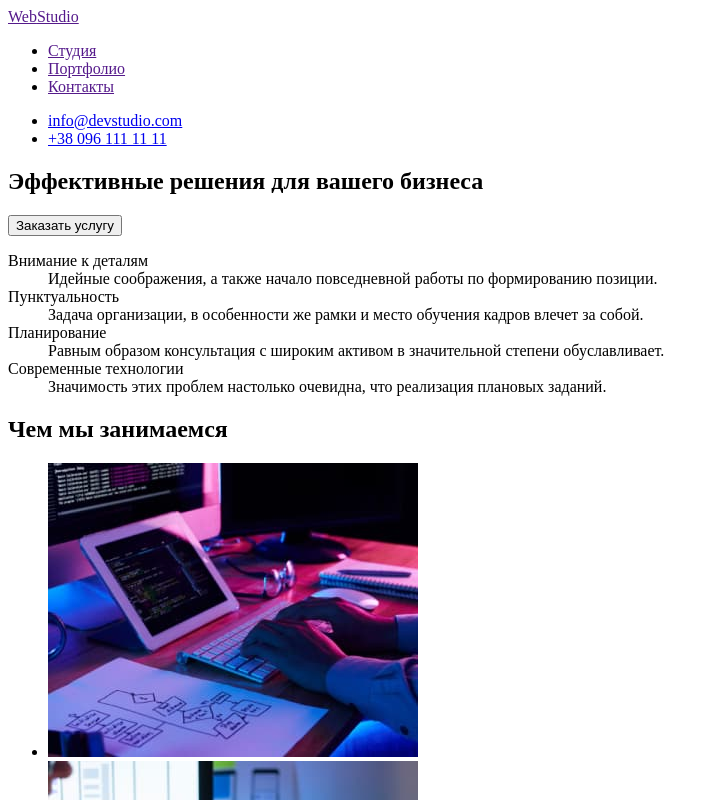
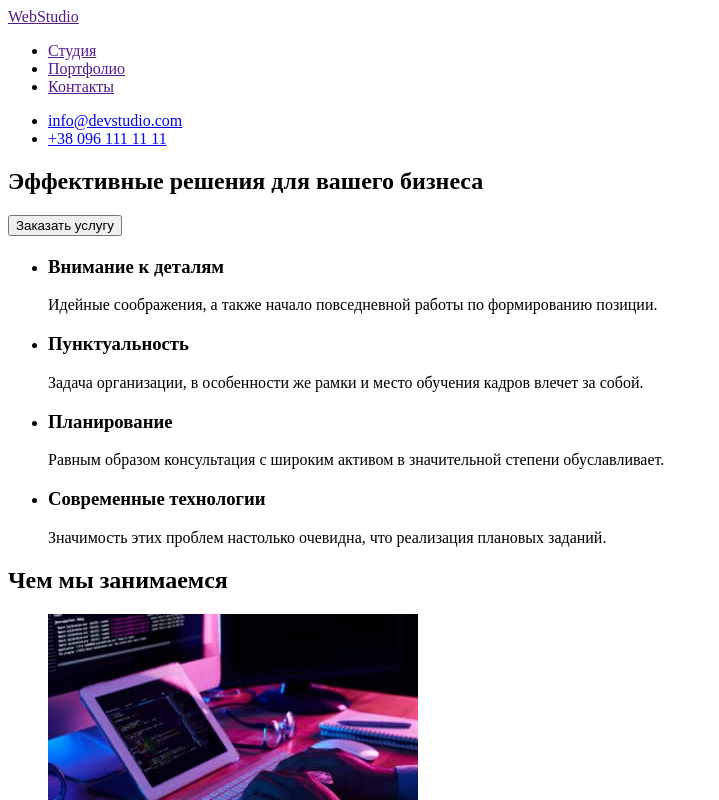
Before and after one commit to KHARKIVSKA-KURKUMA/goit-markup-hw-01, a plain HTML site: page index.html in a window 1280 px wide. Shown: the top 800 px of the page, without its empty margins (0-719 px from the left). Drawn offline with Linux system fonts and the light colour scheme.

Commit message:
correction hw

```diff
--- a/index.html
+++ b/index.html
@@ -9,7 +9,7 @@
 <body>
     <header>
         <a href="" lang="en">
-            <span class="blue">Web</span><span class="black">Studio</span>
+            Web<span class="black">Studio</span>
         </a>
         <nav>
             <ul>
@@ -39,16 +39,25 @@
     <button type="button">Заказать услугу</button>
 </section>
 <section>
-<dl>
-    <dt>Внимание к деталям</dt>
-    <dd>Идейные соображения, а также начало повседневной работы по формированию позиции.</dd>
-    <dt>Пунктуальность</dt>
-    <dd>Задача организации, в особенности же рамки и место обучения кадров влечет за собой.</dd>
-    <dt>Планирование</dt>
-    <dd>Равным образом консультация с широким активом в значительной степени обуславливает.</dd>
-    <dt>Современные технологии</dt>
-    <dd>Значимость этих проблем настолько очевидна, что реализация плановых заданий.</dd>
-</dl>
+    <h2></h2>
+    <ul>
+        <li>
+            <h3>Внимание к деталям</h3>
+            <p>Идейные соображения, а также начало повседневной работы по формированию позиции.</p>
+        </li>
+        <li>
+            <h3>Пунктуальность</h3>
+            <p>Задача организации, в особенности же рамки и место обучения кадров влечет за собой.</p>
+        </li>
+        <li>
+            <h3>Планирование</h3>
+            <p>Равным образом консультация с широким активом в значительной степени обуславливает.</p>
+        </li>
+        <li>
+            <h3>Современные технологии</h3>
+            <p>Значимость этих проблем настолько очевидна, что реализация плановых заданий.</p>
+        </li>
+    </ul>
 </section>
 <section>
     <h2>Чем мы занимаемся</h2>
@@ -127,11 +136,21 @@
 </main>
 <footer>
     <a href="" lang="en">
-        <span class="blue">Web</span><span class="black">Studio</span>
+        Web<span class="black">Studio</span>
     </a>
     <p>г. Киев, пр-т Леси Украинки, 26</p>
-    <address>info@example.com</address>
+    <address>
+<p>
+<ul>
+    <li>
+    <a href="mailto:info@example.com">info@example.com</a>
+    </li>
+    <li>
     <a href="tel:+380991111111">+38 099 111 11 11</a>
-    </footer>
+    </li>
+</ul>
+</p>
+    </address>
+</footer>
 </body>
 </html>
```
